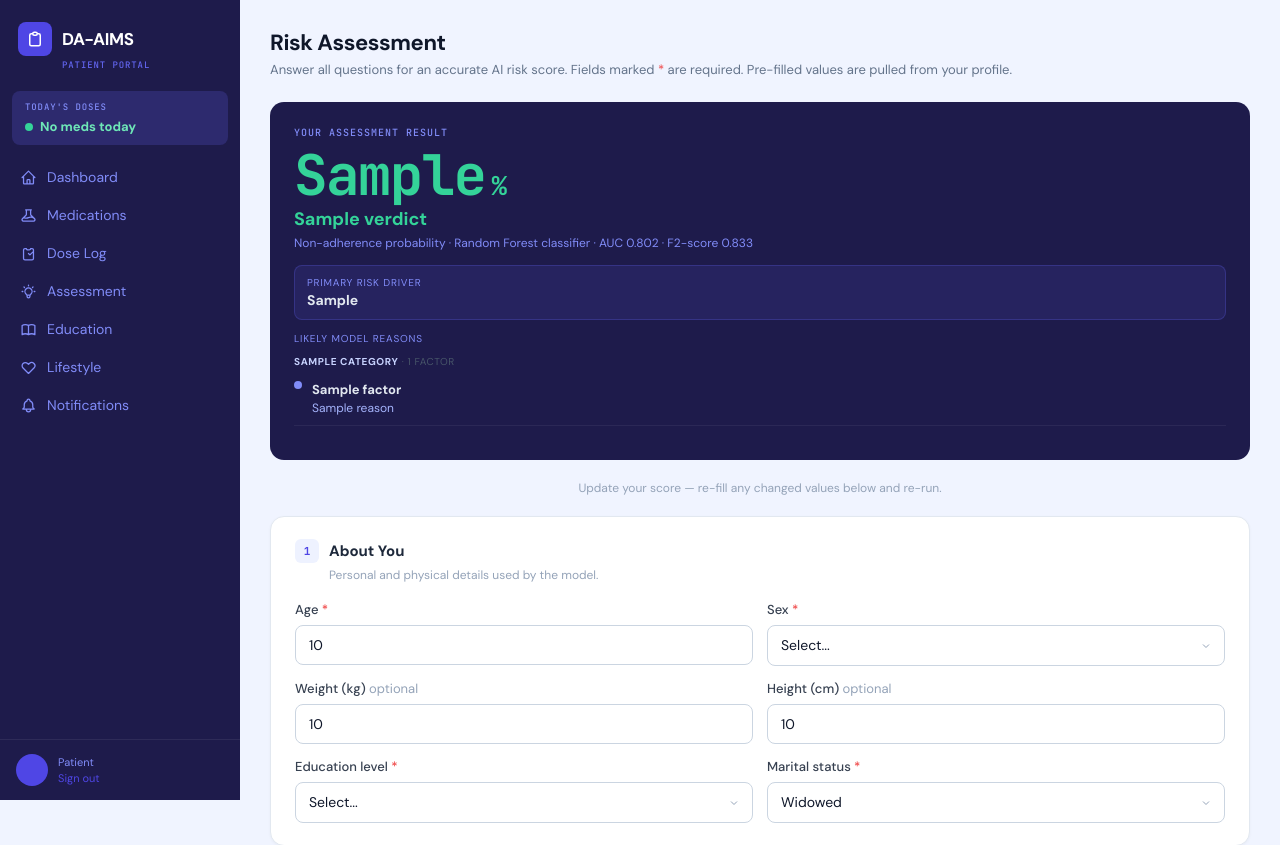
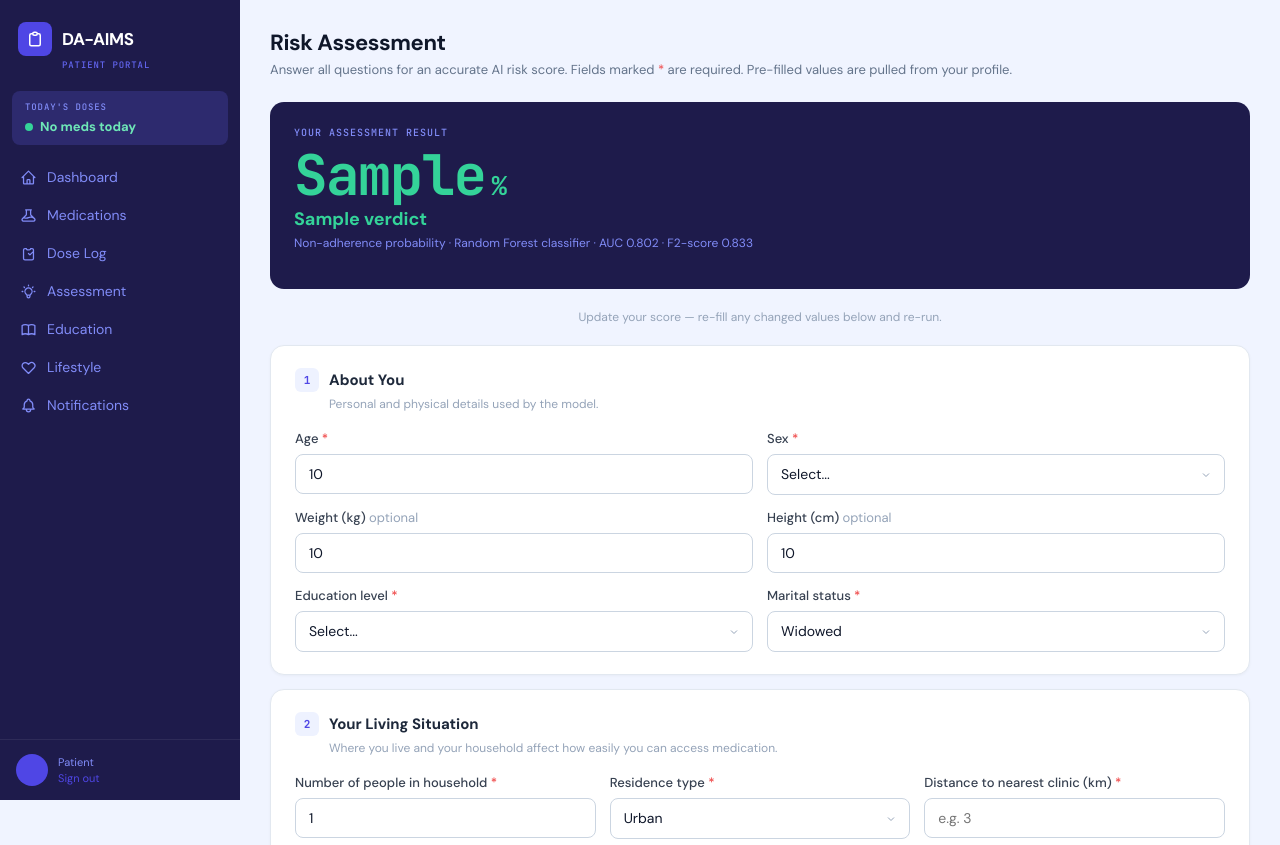
Before and after one commit to aiaiims0505-dot/drug-adherence-AIIMS, a Python web app: template templates/patient/assessment.html in a window 1280 px wide. Shown: the top 845 px of the page. Run offline with Jinja, Linux system fonts and the light colour scheme; the template is opened without the code that fills it: most values are stand-ins (such as "Sample title", 1, 10 or a date in 2020).

Commit message:
Simplify assessment result display

```diff
--- a/templates/patient/assessment.html
+++ b/templates/patient/assessment.html
@@ -67,32 +67,6 @@
   <p style="font-size:18px;font-weight:700;color:{{ verdict_color }};margin-bottom:4px;">{{ verdict }}</p>
   <p style="font-size:12px;color:#818CF8;margin-bottom:14px;">Non-adherence probability · Random Forest classifier · AUC 0.802 · F2-score 0.833</p>
 
-  {% if result.dominant_category %}
-  <div style="background:rgba(99,102,241,0.12);border:1px solid rgba(99,102,241,0.25);border-radius:8px;padding:10px 12px;margin-bottom:12px;">
-    <p style="font-size:10px;color:#818CF8;text-transform:uppercase;letter-spacing:0.08em;margin-bottom:2px;">Primary Risk Driver</p>
-    <p style="font-size:14px;font-weight:700;color:#E2E8F0;">{{ result.dominant_category }}</p>
-  </div>
-  {% endif %}
-
-  {% if result.category_breakdown %}
-  <div style="margin-bottom:4px;">
-    <p style="font-size:10px;color:#818CF8;text-transform:uppercase;letter-spacing:0.08em;margin-bottom:10px;">Likely Model Reasons</p>
-    {% for category, factors in result.category_breakdown.items() %}
-    <div style="margin-bottom:10px;">
-      <p style="font-size:10px;font-weight:700;color:#C7D2FE;text-transform:uppercase;letter-spacing:0.06em;margin-bottom:5px;">{{ category }}<span style="font-weight:400;color:#475569;">&nbsp;·&nbsp;{{ factors|length }} factor{{ 's' if factors|length > 1 else '' }}</span></p>
-      {% for f in factors %}
-      <div class="factor-item" style="align-items:flex-start;">
-        <span class="factor-dot" style="background:#818CF8;"></span>
-        <span>
-          <span style="display:block;font-size:13px;font-weight:700;color:#E2E8F0;">{{ f.label }}</span>
-          <span style="display:block;font-size:12px;color:#A5B4FC;line-height:1.45;margin-top:2px;">{{ f.reason }}</span>
-        </span>
-      </div>
-      {% endfor %}
-    </div>
-    {% endfor %}
-  </div>
-  {% endif %}
 </div>
 <p style="font-size:12px;color:#94A3B8;margin-bottom:20px;text-align:center;">Update your score — re-fill any changed values below and re-run.</p>
 {% endif %}
@@ -329,7 +303,6 @@
         style="border:none;outline:none;font-size:13px;color:#374151;flex:1;min-width:140px;background:transparent;padding:0;">
     </div>
     <input type="hidden" name="side_effects" id="se-hidden" value="{{ prefill.side_effects or '' }}">
-    <p style="font-size:11px;color:#94A3B8;margin-top:5px;">These are recorded for clinical context and are not used by the prediction model.</p>
   </div>
 </div>
 
```
